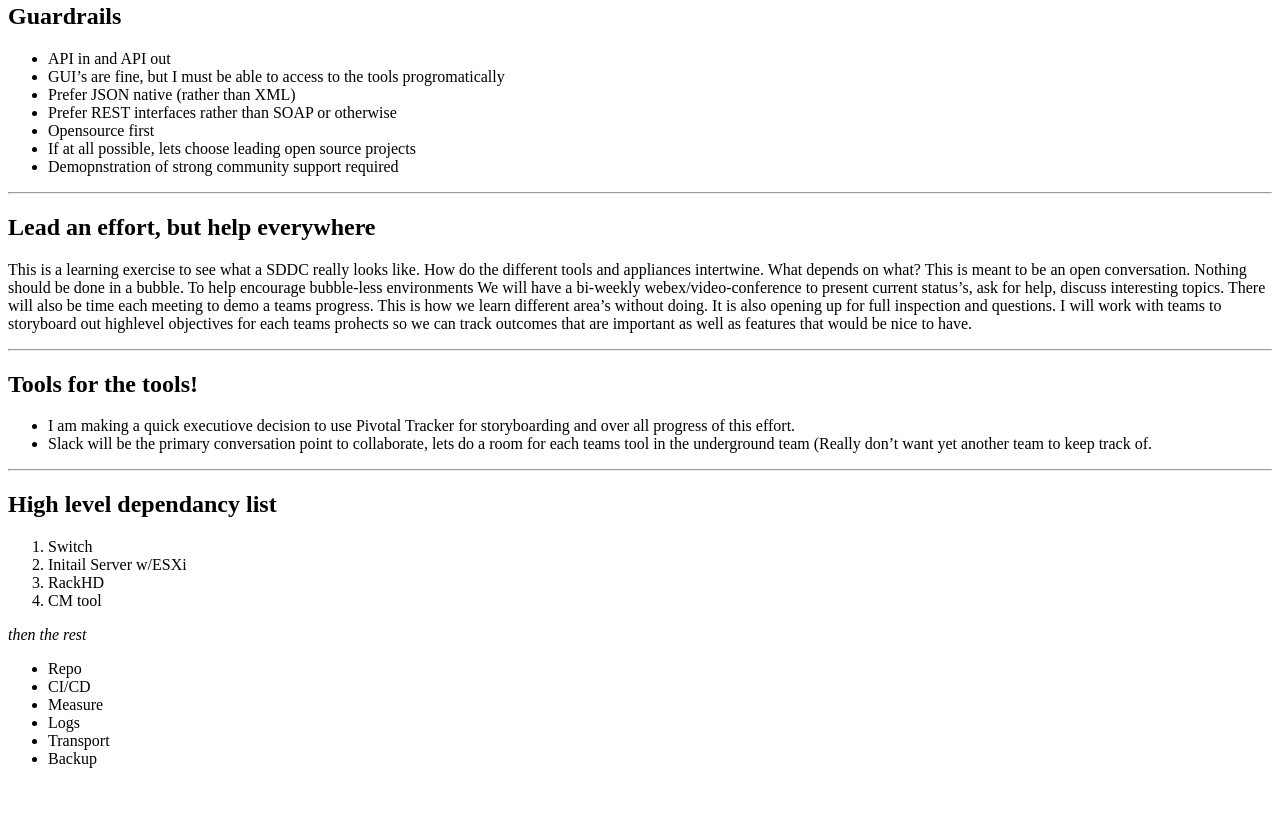
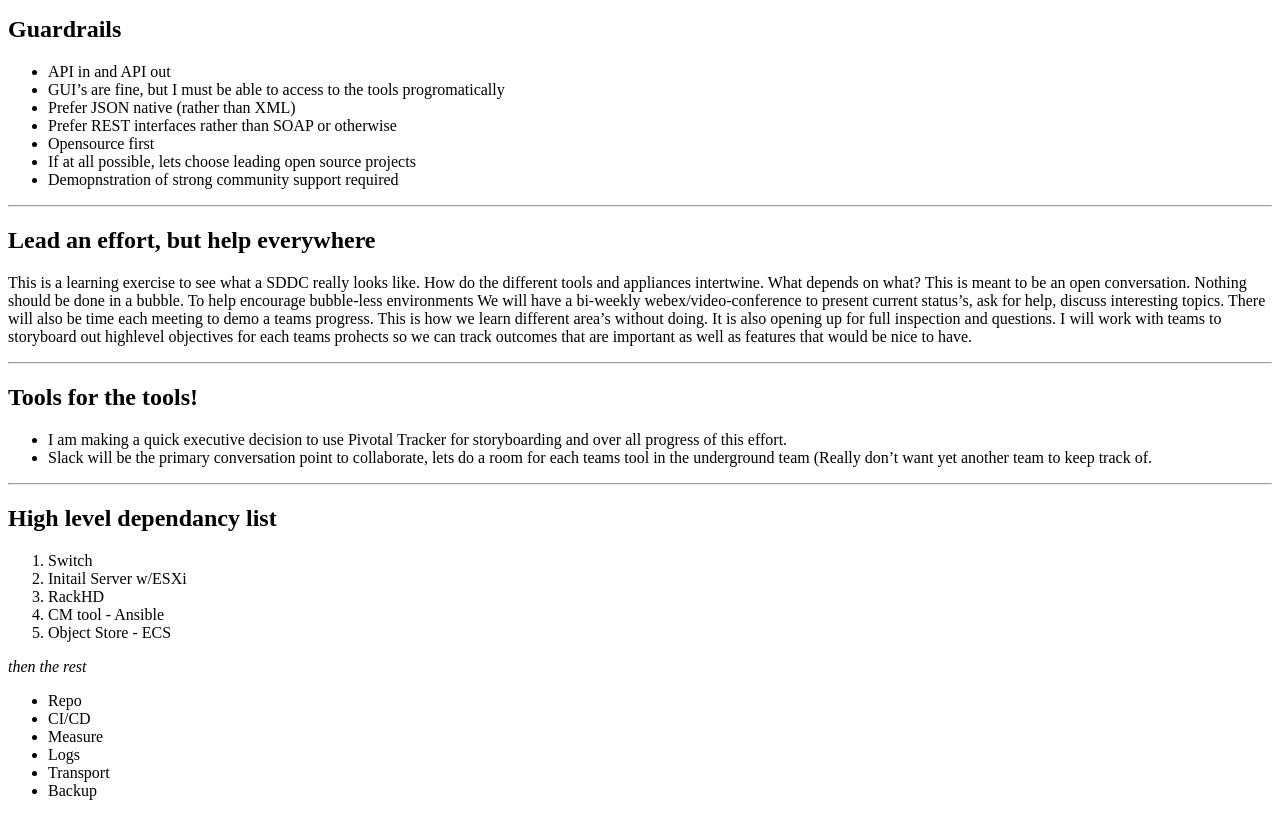
Before and after one commit to nctiggy/nctiggy.github.io, a plain HTML site: page index.html in a window 1280 px wide. Shown: the part 549-1365 px from the top of the page. Before the commit the page ends 1333 px from the top, so only its background shows below. Drawn offline with Linux system fonts and the light colour scheme.

Commit message:
update to index

```diff
--- a/index.html
+++ b/index.html
@@ -1,11 +1,10 @@
+<!DOCTYPE html>
 <html>
-  <head>
-    <meta http-equiv="content-type" content="text/html; charset=utf-8" />
-
-    <title>Infrastructure-As-Code</title>
-
-  </head>
-  <h1>Infrastructure-as-code Lab</h1>
+<head>
+	<meta charset="utf-8"/>
+</head>
+<body>
+<h1>Infrastructure-as-code Lab</h1>
 
 <h3>Why?</h3>
 
@@ -54,7 +53,7 @@ While not true Devops/Extreme/Lean/etc this should also give us an ability to ge
 <h2>Tools for the tools!</h2>
 
 <ul>
-<li>I am making a quick executiove decision to use Pivotal Tracker for storyboarding and over all progress of this effort.</li>
+<li>I am making a quick executive decision to use Pivotal Tracker for storyboarding and over all progress of this effort.</li>
 <li>Slack will be the primary conversation point to collaborate, lets do a room for each teams tool in the underground team (Really don&#8217;t want yet another team to keep track of.</li>
 </ul>
 
@@ -66,7 +65,8 @@ While not true Devops/Extreme/Lean/etc this should also give us an ability to ge
 <li>Switch</li>
 <li>Initail Server w/ESXi</li>
 <li>RackHD</li>
-<li>CM tool</li>
+<li>CM tool - Ansible</li>
+<li>Object Store - ECS</li>
 </ol>
 
 <p><em>then the rest</em></p>
@@ -79,4 +79,6 @@ While not true Devops/Extreme/Lean/etc this should also give us an ability to ge
 <li>Transport</li>
 <li>Backup</li>
 </ul>
+
+</body>
 </html>
```
Also changed, not shown: 1 other file.
